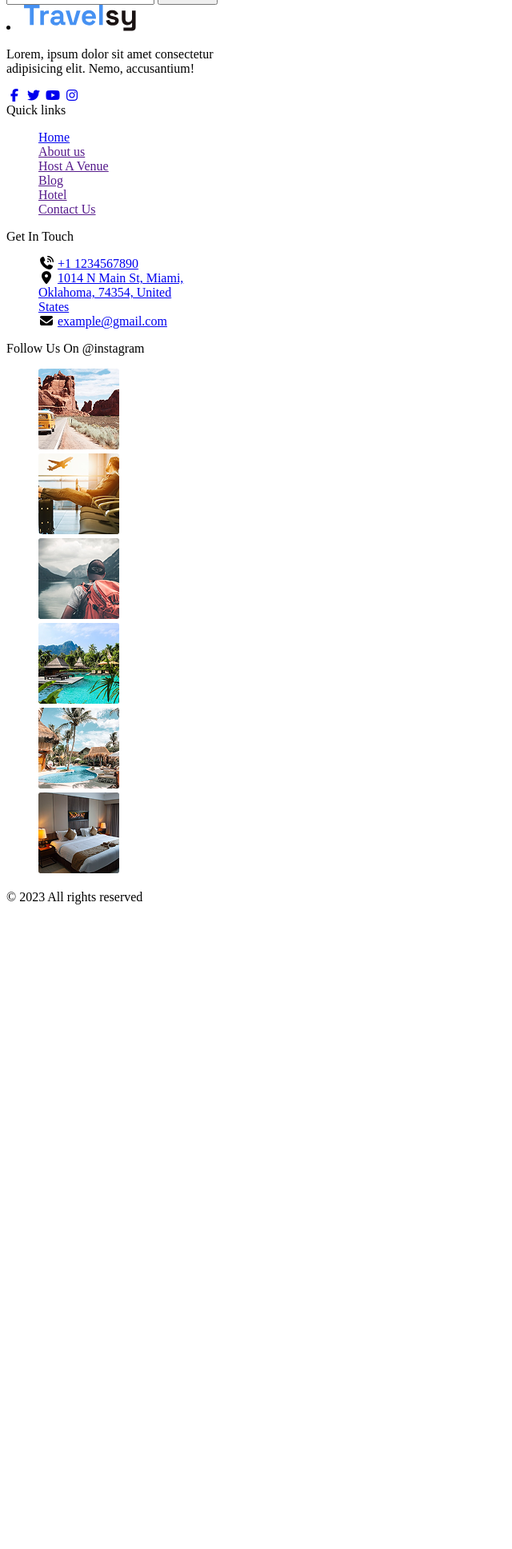
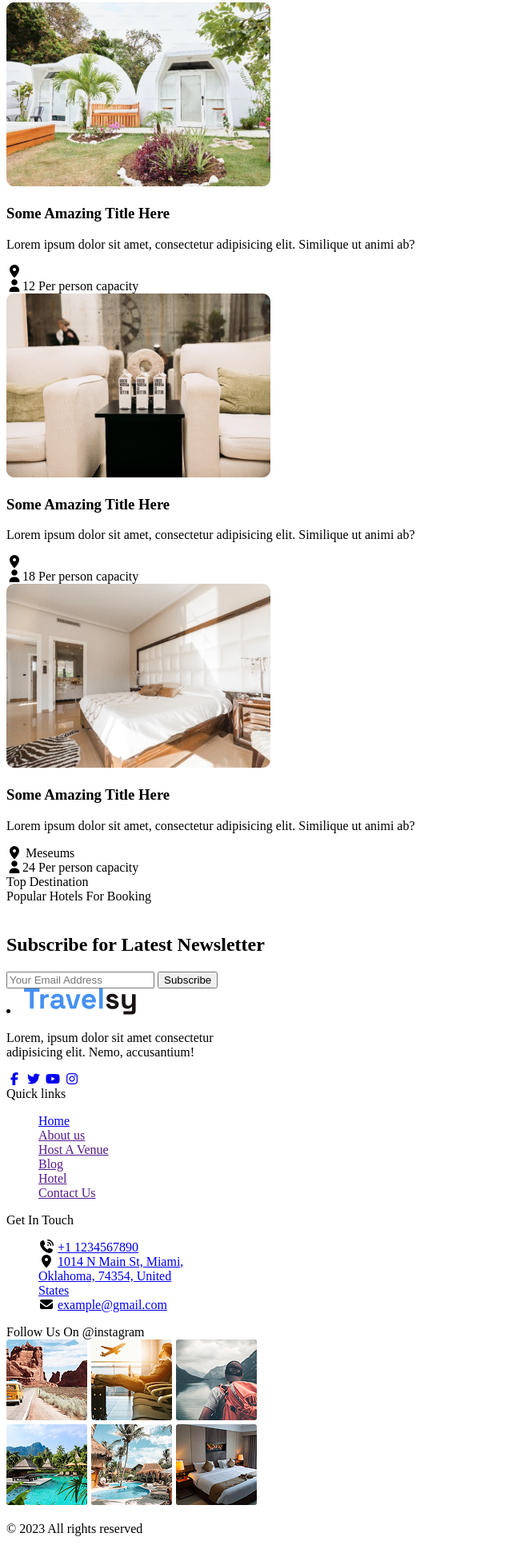
Before and after one commit to Rohit-specs/Travelsy, a plain HTML site: page index.html in a window 1280 px wide. Shown: the part 2001-3938 px from the top of the page at 80% size, without its empty margins (0-640 px from the left). Before the commit the page ends 3148 px from the top, so only its background shows below. Drawn offline with Linux system fonts and the light colour scheme.

Commit message:
add some more sections in html file and added some images

```diff
--- a/index.html
+++ b/index.html
@@ -85,7 +85,7 @@
                 </div>
             </div>
         </section>
-        <section class="serch-section">
+        <section class="search-section">
             <div class="container">
                 <form action="#">
                     <input type="text" name="venue" placeholder="Type of Venue*" required>
@@ -104,7 +104,7 @@
                     <img src="assets/images/About_image.png" alt="">
                 </div>
                 <div class="about_right">
-                    <div class="section_heading">Get About Us</div>
+                    <div class="section-heading">Get About Us</div>
                     <h2 class="section-title">More About Travelsy</h2>
                     <p>Amet cursus sit amet dictum. At erat pellentesque  <br>adipiscing commodo. Sit amet volutpat consequat <br> mauris nunc congue nisi vitae suscipit. In arcu <br> cursus euismod quis viverra nibh cras <br> pulvinar. Vulputate eu sceler felis imperdiet <br> proin fermentum. Arcu vitae elementum <br> curabitur vitae nunc sed velit.</p>
                     <p>Rutrum quisque non tellus orci ac. <br> Varius vel pharetra vel turpis nunc <br> eget lorem dolor sed. Interdum posuere  <br>lorem ipsum dolor sit. Egestas <br> maecenas pharetra convallis posuere  <br>morbi.</p>
@@ -115,7 +115,75 @@
                     </ul>
                     <button type="button">Read More<i class="fa-solid fa-arrow-right"></i></button>
                 </div>
+                <div class="decorator plane">
+
+                </div>
             </div>
+        </section>
+        <section class="popular-hotel-section_">
+            <div class="container">
+                <div class="section-heading">Top Destinations</div>
+                <h2 class="section-title">Popular Hotels For Booking</h2>
+            </div>
+            <div class="container">
+                <section class="popular-hotel-section">
+                    <article class="popular-hotel-section_box1">
+                        <img src="/assets/images/destination1.png" alt="">
+                        <h3 class="card-title">Some Amazing Title Here</h3>
+                        <p>Lorem ipsum dolor sit amet, consectetur adipisicing elit. Similique ut animi ab?</p>
+                        <div>
+                            <span><i class="fa-solid fa-location-dot"></i></span>
+                        </div>
+                        <div>
+                            <span><i class="fa-solid fa-user"></i>12 Per person capacity</span>
+                        </div>
+                    </article>
+                    <article class="popular-hotel-section_box2">
+                        <img src="/assets/images/destination2.png" alt="">
+                        <h3 class="card-title">Some Amazing Title Here</h3>
+                        <p>Lorem ipsum dolor sit amet, consectetur adipisicing elit. Similique ut animi ab?</p>
+                        <div>
+                            <span><i class="fa-solid fa-location-dot"></i></span>
+                        </div>
+                        <div>
+                            <span><i class="fa-solid fa-user"></i>18 Per person capacity</span>
+                        </div>
+                    </article>
+                    <article class="popular-hotel-section_box3">
+                        <img src="/assets/images/destination3.png" alt="">
+                        <h3 class="card-title">Some Amazing Title Here</h3>
+                        <p>Lorem ipsum dolor sit amet, consectetur adipisicing elit. Similique ut animi ab?</p>
+                        <div>
+                            <span><i class="fa-solid fa-location-dot"></i> Meseums</span>
+                        </div>
+                        <div>
+                            <span><i class="fa-solid fa-user"></i>24 Per person capacity</span>
+                        </div>
+                    </article>
+                </section>
+            </div>
+        </section>
+        <section>
+
+        </section>
+        <section class="best-places">
+            <div class="container">
+                <div class="section-heading">Top Destination</div>
+                <div class="section-title">Popular Hotels For Booking</div>
+
+            </div>
+            <div class="container container-max container-right">
+                <div class="class-rapper">
+                    <div class="wedding-card">
+                        <img src="" alt="">
+                        <div class="card-content">
+                            <a href="#"></a>
+                        </div>
+                    </div>
+                </div>
+            </div>
+
+
         </section>
 
 
@@ -180,7 +248,30 @@
                     <div class="footer-social_images">
                         Follow Us On @instagram
                         <br>
-                        <ul type="None">
+                                <a href="#" title="Click here to view the post" aria-label="Click here to view the post"><img src="assets/images/footer_instagram_photo1.png"
+                                alt="vechile on a road in desert"></a>
+
+                                <a href="#" title="Click here to view the post" aria-label="Click here to view the post"><img src="assets/images/footer_instagram_photo2.png"
+                                alt="person resting and watching the sunset and flying
+                                plane"></a>
+
+                                <a href="#" title="Click here to view the post" aria-label="Click here to view the post"><img src="assets/images/footer_instagram_photo3.png"
+                                alt="person doing adventure"></a>
+                            <br>
+                                <a href="#" title="Click here to view the post" aria-label="Click here to view the post"><img src="assets/images/footer_instagram_photo4.png"
+                                alt="a beach and floating houses"></a>
+
+
+                                <a href="#" title="Click here to view the post" aria-label="Click here to view the post"><img src="assets/images/footer_instagram_photo5.png"
+                                alt="beach with coconut tree"></a>
+
+
+                                <a href="#" title="Click here to view the post" aria-label="Click here to view the post"><img src="assets/images/footer_instagram_photo6.png"
+                                alt="lamp,bed and beautiful furniture in a room"></a>
+
+
+
+                        <!-- <ul type="None">
                             <li>
                                 <a href="#" title="Click here to view the post" aria-label="Click here to view the post"><img src="assets/images/footer_instagram_photo1.png"
                                 alt="vechile on a road in desert"></a>
@@ -212,7 +303,7 @@
                                 alt="lamp,bed and beautiful furniture in a room"></a>
 
                             </li>
-                        </ul>
+                        </ul> -->
                     </div>
                 </div>
             </div>
```
Also changed, not shown: assets/images/Group.svg (added), assets/images/Rectangle 14326.svg (added), assets/images/destination1.png (added), assets/images/destination2.png (added), assets/images/destination3.png (added).
